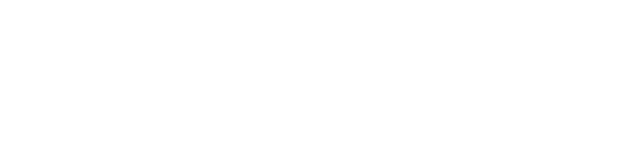
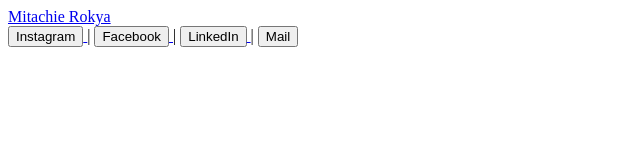
Before and after one commit to Sangamita/CSS-challenge, a plain HTML site: page index.html in a window 1280 px wide. Shown: the whole page, without its empty margins (0-640 px from the left). Drawn offline with Linux system fonts and the light colour scheme.

Commit message:
header added to index.html

```diff
--- a/index.html
+++ b/index.html
@@ -7,5 +7,33 @@
 </head>
 <body>
 
+<!-- Here is the header -->
+<header>
+	<nav>
+		<div>
+			<a href="http://">Mitachie Rokya</a>
+		</div>
+		<div>
+			<a href="http://">
+				<button>Instagram</button>
+			</a> |
+			<a href="http://">
+				<button>Facebook</button>
+			</a> |
+			<a href="http://">
+				<button>LinkedIn</button>
+			</a> |
+			<a href="mailto:abcxyz@hotmail.com" target="_blank">
+				<button>Mail</button>
+			</a>
+		</div>
+	</nav>
+</header>
+
+<!-- Here is the main content -->
+
+
+<!-- Here is the footer -->
+
 </body>
 </html>
```
